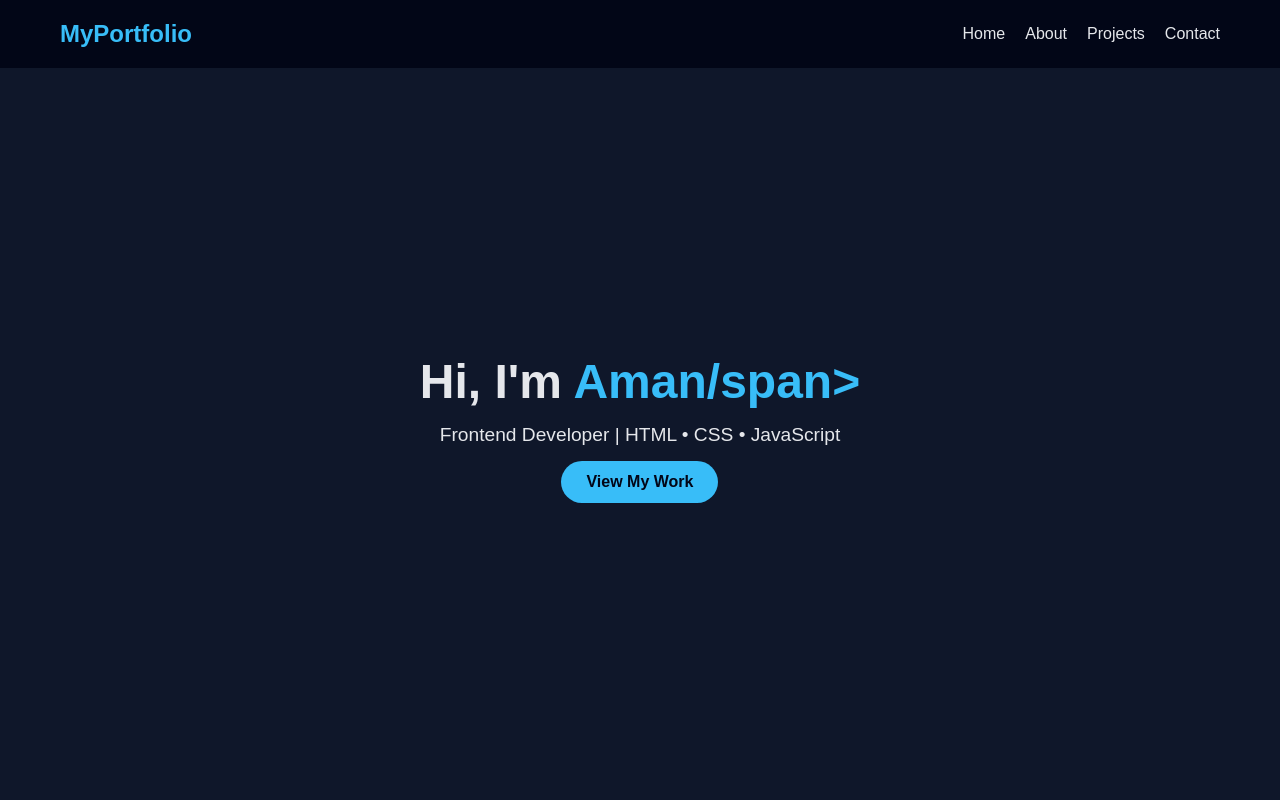
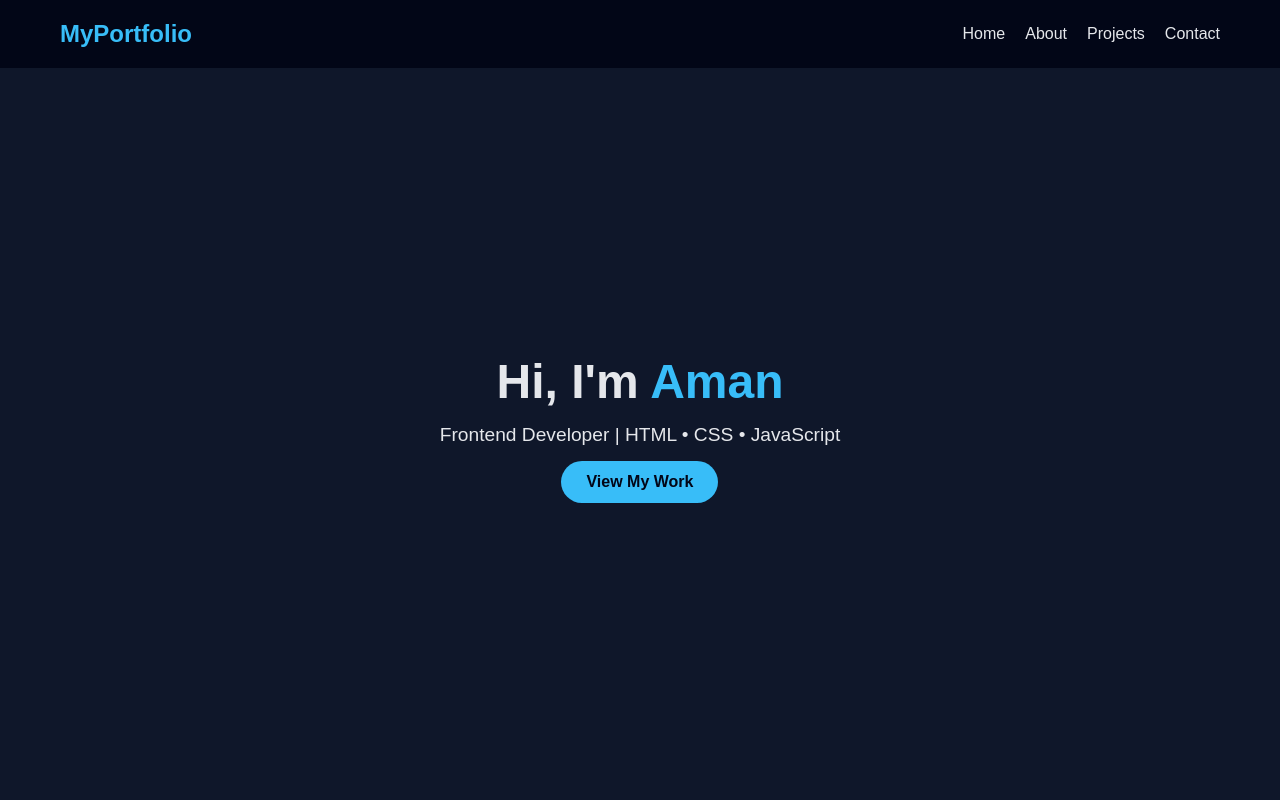
Before and after one commit to gitmy230-debug/4th, a plain HTML site: page index.html in a window 1280 px wide. Shown: the top 800 px of the page. Drawn offline with Linux system fonts and the light colour scheme.

Commit message:
Update index.html

```diff
--- a/index.html
+++ b/index.html
@@ -22,7 +22,7 @@
   <!-- HERO -->
   <section id="home" class="hero">
     <div class="hero-text">
-      <h1>Hi, I'm <span>Aman/span></h1>
+      <h1>Hi, I'm <span>Aman</span></h1>
       <p>Frontend Developer | HTML • CSS • JavaScript</p>
       <a href="#projects" class="btn">View My Work</a>
     </div>
```
